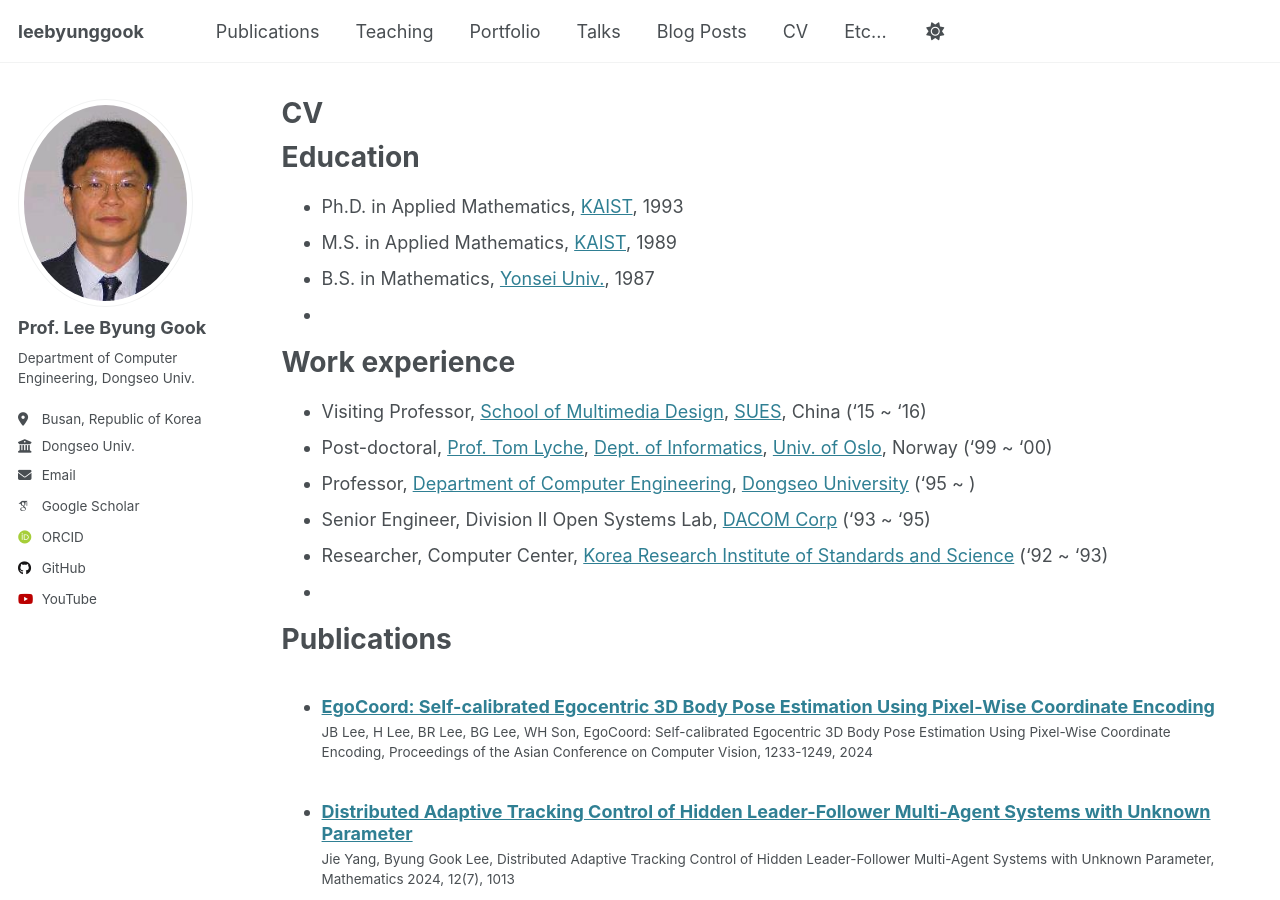
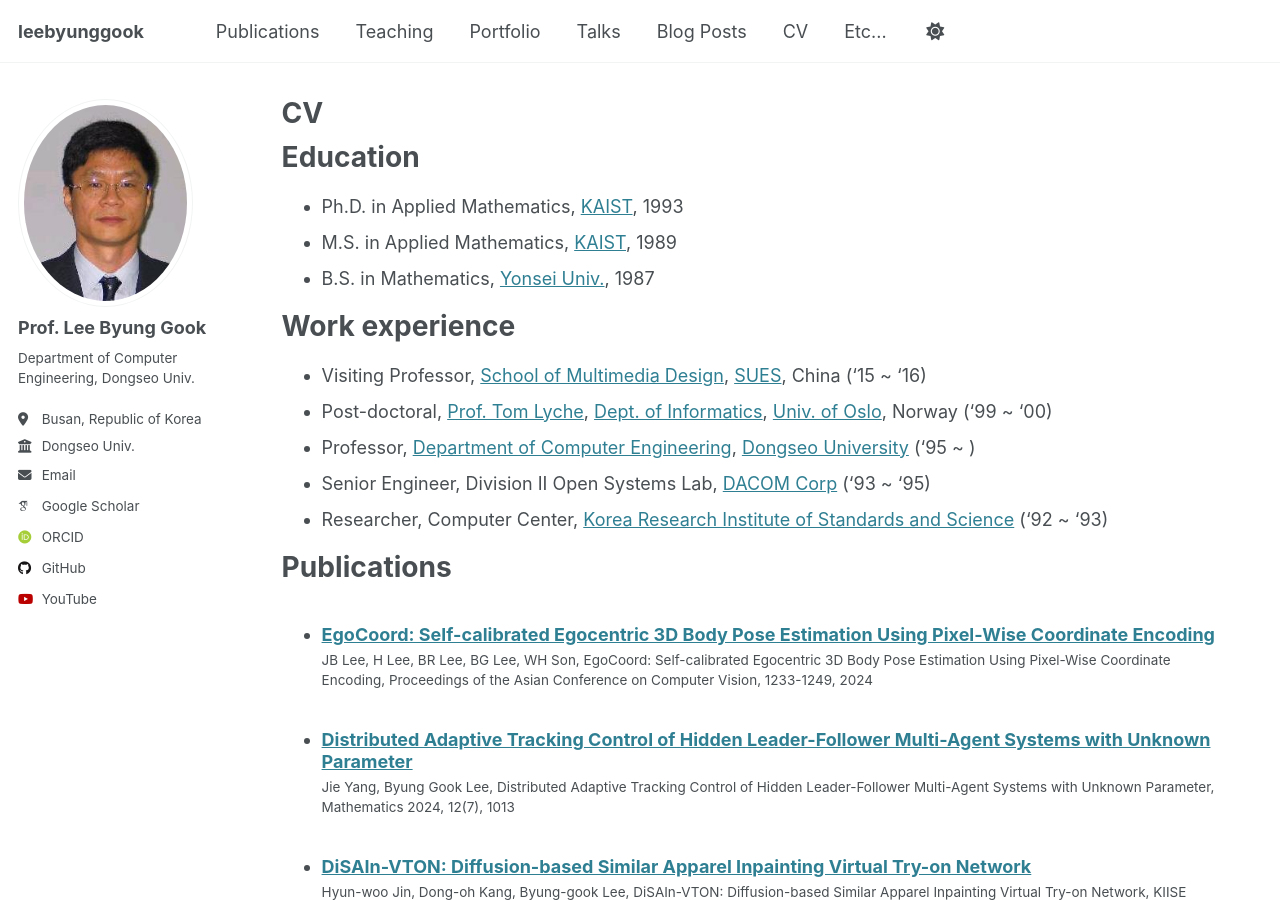
Before and after one commit to leebyunggook/leebyunggook.github.io, a Jekyll site: the page built from _pages/cv.md, in a window 1280 px wide and 900 px high. Built offline with Jekyll 4.4.1, drawn with Linux system fonts in a browser that asks for light colours; some web fonts are replaced.

Commit message:
Update cv.md

```diff
--- a/_pages/cv.md
+++ b/_pages/cv.md
@@ -14,7 +14,7 @@ Education
 * Ph.D. in Applied Mathematics, [KAIST](https://www.kaist.ac.kr/kr/), 1993
 * M.S. in Applied Mathematics, [KAIST](https://www.kaist.ac.kr/kr/), 1989
 * B.S. in Mathematics, [Yonsei Univ.](https://www.yonsei.ac.kr/sc/index.do), 1987
-*
+<br>
 
 Work experience
 ======
@@ -23,24 +23,25 @@ Work experience
 * Professor, [Department of Computer Engineering](https://uni.dongseo.ac.kr/computereng/), [Dongseo University](https://www.dongseo.ac.kr/kr/) ('95 ~ )
 * Senior Engineer, Division II Open Systems Lab, [DACOM Corp](https://ko.wikipedia.org/wiki/LG%EB%8D%B0%EC%9D%B4%EC%BD%A4) ('93 ~ '95)
 * Researcher, Computer Center, [Korea Research Institute of Standards and Science](https://www.kriss.re.kr/) ('92 ~ '93)
-*
+<br>
 
 Publications
 ======
   <ul>{% for post in site.publications reversed %}
     {% include archive-single-cv.html %}
   {% endfor %}</ul>
-
+<br>
 
 Talks
 ======
   <ul>{% for post in site.talks reversed %}
     {% include archive-single-talk-cv.html  %}
   {% endfor %}</ul>
-
+<br>
 
 Teaching
 ======
   <ul>{% for post in site.teaching reversed %}
     {% include archive-single-cv.html %}
   {% endfor %}</ul>
+<br>
```
